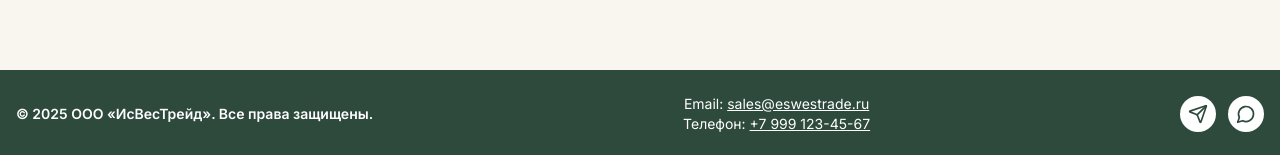
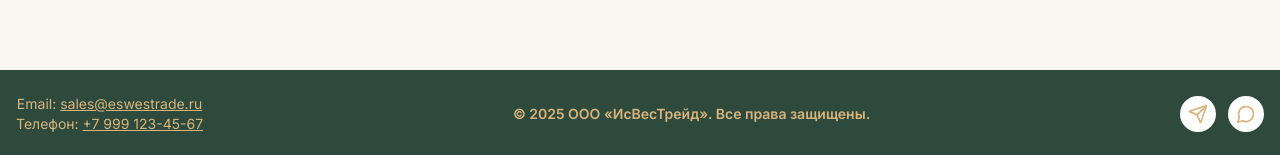
Before and after one commit to babangida/newewt, a Next.js app: page / in a window 1280 px wide. Shown: the part 790-945 px from the top of the page. Built offline with nearby package versions, Linux system fonts and the light colour scheme.

Commit message:
футер обновил51

```diff
--- a/src/components/Footer.tsx
+++ b/src/components/Footer.tsx
@@ -8,26 +8,27 @@ function Footer() {
     const companyName = 'ООО «ИсВесТрейд»';
 
     return (
-        <footer className="bg-primary text-white py-6 text-sm">
+        <footer className="bg-primary text-accent py-6 text-sm">
             <div className="max-w-7xl mx-auto px-4 flex flex-col md:flex-row justify-between items-center space-y-4 md:space-y-0">
+
+                {/* Контакты */}
+                <div className="text-center">
+                    <p>Email: <a href="mailto:sales@eswestrade.ru" className="underline hover:text-accent">sales@eswestrade.ru</a></p>
+                    <p>Телефон: <a href="tel:+79991234567" className="underline hover:text-accent">+7 999 123-45-67</a></p>
+                </div>
 
                 {/* Название и копирайт */}
                 <div className="text-center md:text-left">
                     <p className="font-semibold">&copy; {currentYear} {companyName}. Все права защищены.</p>
                 </div>
 
-                {/* Контакты */}
-                <div className="text-center">
-                    <p>Email: <a href="mailto:sales@eswestrade.ru" className="underline hover:text-gray-300">sales@eswestrade.ru</a></p>
-                    <p>Телефон: <a href="tel:+79991234567" className="underline hover:text-gray-300">+7 999 123-45-67</a></p>
-                </div>
 
                 {/* Иконки соцсетей */}
                 <div className="flex space-x-3">
-                    <a href="#" className="bg-white text-primary p-2 rounded-full hover:bg-gray-100 transition" aria-label="Telegram">
+                    <a href="#" className="bg-white text-accent p-2 rounded-full hover:bg-gray-100 transition" aria-label="Telegram">
                         <Send className="w-5 h-5" />
                     </a>
-                    <a href="#" className="bg-white text-primary p-2 rounded-full hover:bg-gray-100 transition" aria-label="WhatsApp">
+                    <a href="#" className="bg-white text-accent p-2 rounded-full hover:bg-gray-100 transition" aria-label="WhatsApp">
                         <MessageCircle className="w-5 h-5" />
                     </a>
                 </div>
```
